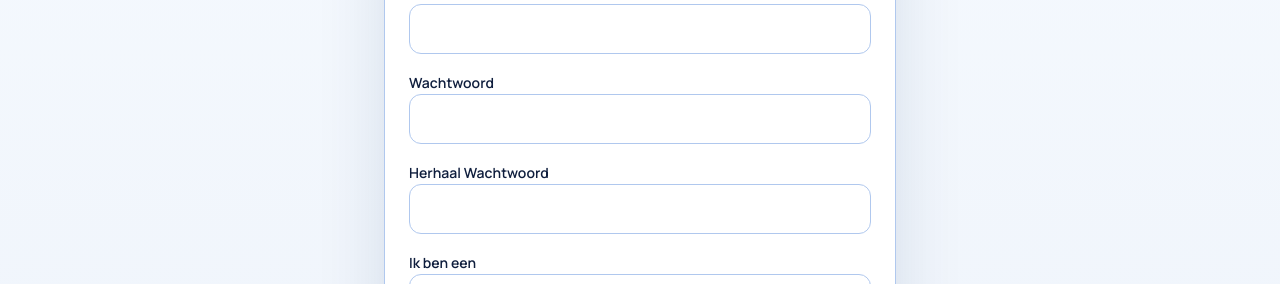
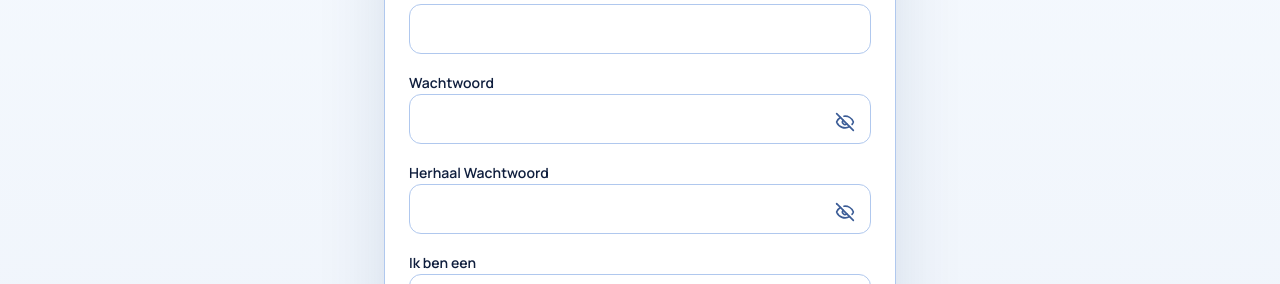
Before and after one commit to DaddySeppe/Helpse, a React (Vite) app in the folder client/: page /register in a window 1280 px wide. Shown: the part 372-656 px from the top of the page. Built offline with nearby package versions, Linux system fonts and the light colour scheme; no server answers.

Commit message:
password-eye when logging in/making account

```diff
--- a/client/package.json
+++ b/client/package.json
@@ -11,6 +11,7 @@
   },
   "dependencies": {
     "axios": "^1.15.2",
+    "lucide-react": "^1.14.0",
     "react": "^19.2.5",
     "react-dom": "^19.2.5",
     "react-router-dom": "^7.14.2"
--- a/client/src/pages/LoginPage.jsx
+++ b/client/src/pages/LoginPage.jsx
@@ -4,11 +4,13 @@ import Button from "../components/Button";
 import Input from "../components/Input";
 import { useAuth } from "../context/AuthContext";
 import { getApiErrorMessage } from "../utils/apiError";
+import { Eye, EyeOff } from "lucide-react";
 
 export default function LoginPage() {
   const [form, setForm] = useState({ email: "", password: "" });
   const [error, setError] = useState("");
   const [loading, setLoading] = useState(false);
+  const [showPassword, setShowPassword] = useState(false);
   const { login, loading: authLoading, user } = useAuth();
   const navigate = useNavigate();
   const location = useLocation();
@@ -46,13 +48,25 @@ export default function LoginPage() {
             onChange={(event) => setForm((prev) => ({ ...prev, email: event.target.value }))}
             required
           />
+          <div className="relative">
             <Input
               label="Wachtwoord"
-            type="password"
+              type={showPassword ? "text" : "password"}
               value={form.password}
               onChange={(event) => setForm((prev) => ({ ...prev, password: event.target.value }))}
               required
+              className="pr-12"
             />
+
+            <button
+              type="button"
+              onClick={() => setShowPassword((prev) => !prev)}
+              className="absolute right-4 bottom-3 text-brand-500 hover:text-brand-900"
+              aria-label={showPassword ? "Wachtwoord verbergen" : "Wachtwoord tonen"}
+            >
+              {showPassword ? <Eye size={20} /> : <EyeOff size={20} />}
+            </button>
+          </div>
 
           {error ? <p className="text-sm text-red-600">{error}</p> : null}
 
--- a/client/src/pages/RegisterPage.jsx
+++ b/client/src/pages/RegisterPage.jsx
@@ -4,6 +4,7 @@ import Button from "../components/Button";
 import Input from "../components/Input";
 import { useAuth } from "../context/AuthContext";
 import { getApiErrorMessage } from "../utils/apiError";
+import { Eye, EyeOff } from "lucide-react";
 
 export default function RegisterPage() {
   const [searchParams] = useSearchParams();
@@ -13,6 +14,8 @@ export default function RegisterPage() {
   const [error, setError] = useState("");
   const [errorFields, setErrorFields] = useState([]);
   const [loading, setLoading] = useState(false);
+  const [showPassword, setShowPassword] = useState(false);
+  const [showConfirmPassword, setShowConfirmPassword] = useState(false);
   const { register, loading: authLoading, user } = useAuth();
   const navigate = useNavigate();
 
@@ -94,22 +97,50 @@ function findErrorFields(message) {
             onChange={(event) => setForm((prev) => ({ ...prev, email: event.target.value }))}
             required
           />
+
+          <div className="relative">
             <Input
               label={makeLabel("Wachtwoord", "password")}
-            type="password"
+              type={showPassword ? "text" : "password"}
               value={form.password}
               onChange={(event) => setForm((prev) => ({ ...prev, password: event.target.value }))}
               required
               minLength={8}
+              className="pr-12"
             />
+
+            <button
+              type="button"
+              onClick={() => setShowPassword((prev) => !prev)}
+              className="absolute right-4 bottom-3 text-brand-500 hover:text-brand-900"
+              aria-label={showPassword ? "Wachtwoord verbergen" : "Wachtwoord tonen"}
+            >
+              {showPassword ? <Eye size={20} /> : <EyeOff size={20} />}
+            </button>
+          </div>
+
+          <div className="relative">
             <Input
               label={makeLabel("Herhaal Wachtwoord", "confirmPassword")}
-            type="password"
+              type={showConfirmPassword ? "text" : "password"}
               value={form.confirmPassword}
               onChange={(event) => setForm((prev) => ({ ...prev, confirmPassword: event.target.value }))}
               required
               minLength={8}
+              className="pr-12"
             />
+
+            <button
+              type="button"
+              onClick={() => setShowConfirmPassword((prev) => !prev)}
+              className="absolute right-4 bottom-3 text-brand-500 hover:text-brand-900"
+              aria-label={
+                showConfirmPassword ? "Wachtwoord verbergen" : "Wachtwoord tonen"
+              }
+            >
+              {showConfirmPassword ? <Eye size={20} /> : <EyeOff size={20} />}
+            </button>
+          </div>
 
           <label className="block space-y-2">
             <span className="text-sm font-semibold text-brand-900">Ik ben een</span>
```
Also changed, not shown: 1 other file (tests, documents, lock files or other folders). Lines whose indentation alone changed are shown as unchanged.
